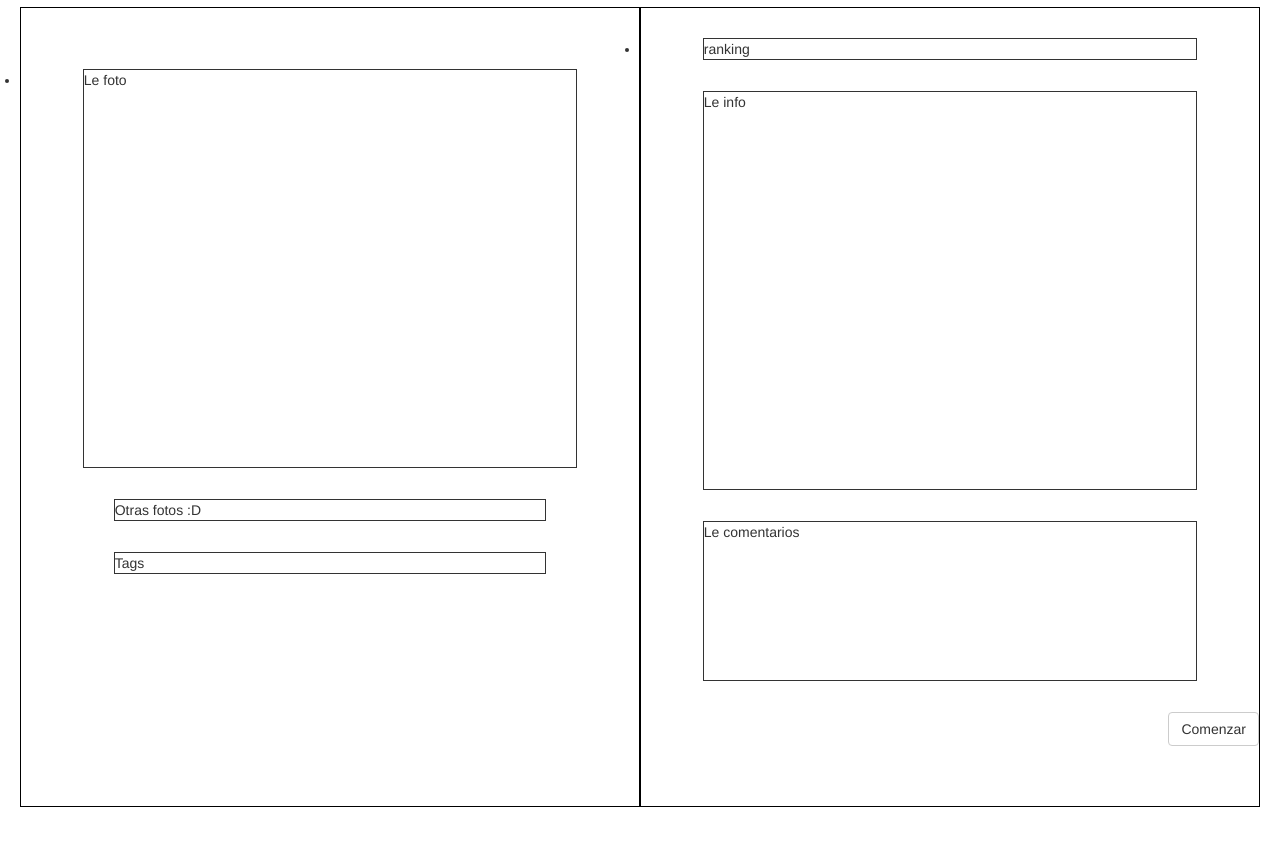
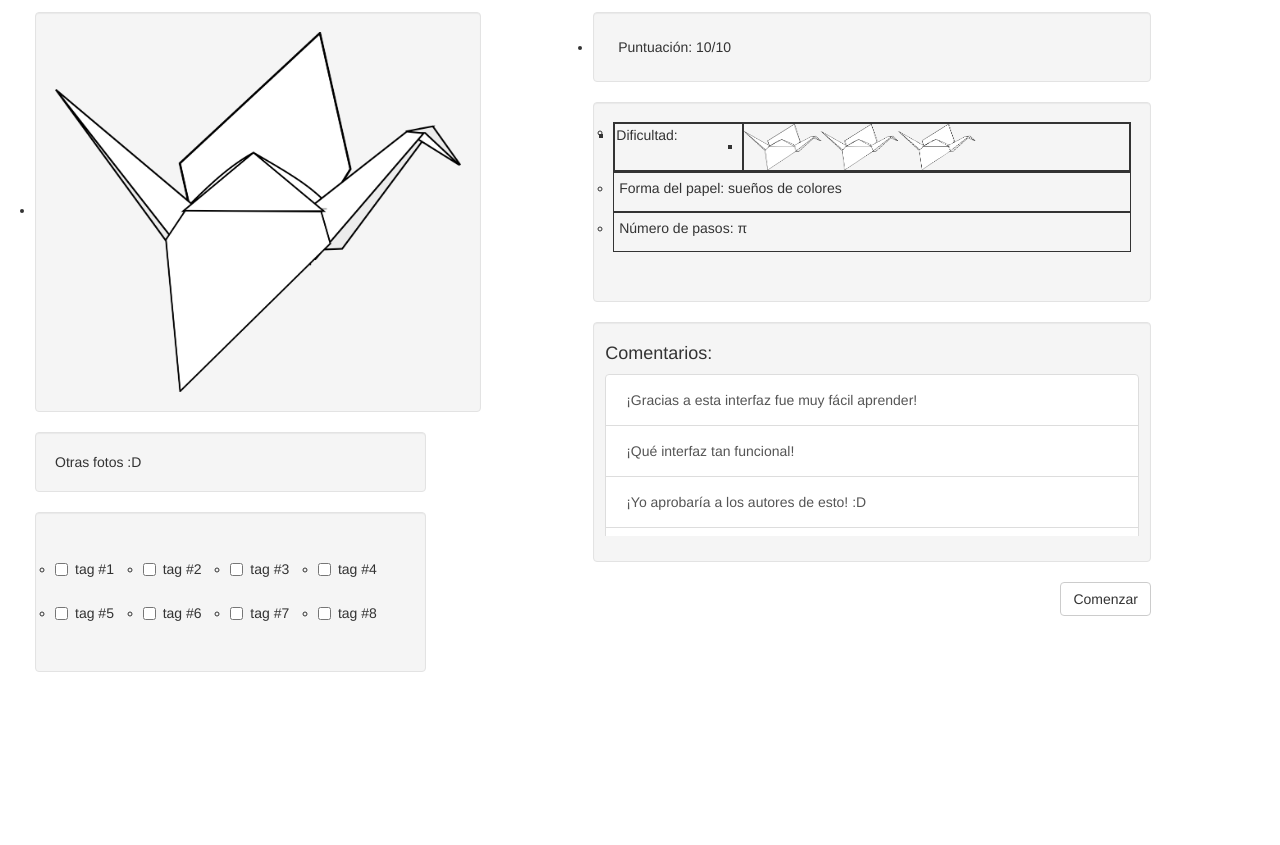
Before and after one commit to LuisMiranda132/interfaces, a plain HTML site: page inicioLeccion.html in a window 1280 px wide. Shown: the part 63-908 px from the top of the page. After the commit the page ends 875 px from the top, so only its background shows below. Drawn offline with Linux system fonts and the light colour scheme.

Commit message:
Página del inicio de la lección

```diff
--- a/inicioLeccion.html
+++ b/inicioLeccion.html
@@ -2,7 +2,13 @@
   <head>
     <meta charset="UTF-8">
     <title>Papelingo - Lección</title>
+    <link href="css/bootstrap.min.css" rel="stylesheet">
     <style type="text/css">
+
+      p {
+      margin: 1% 1% 1% 1%;
+      }
+
       #title {
       margin: 10px 10px 10px 10px;
       width: 90%;
@@ -11,6 +17,7 @@
       #body {
       width: 100%;
       height: 100%;
+      margin: 15px 0px 0px 15px;
       }
 
       #body ul {
@@ -18,11 +25,11 @@
       }
 
       #body ul li {
-      padding:0px 0px 0px 0px;
-      float:left;
-      height:100%;
-      width:50%;
-      border: 1px solid black;
+      padding: 0px 0px 0px 0px;
+      float: left;
+      height: 100%;
+      width: 45%;
+      <!-- border: 1px solid black; -->
       <!-- list-style:none; -->
       <!-- display:block; -->
       <!-- text-align:left; -->
@@ -42,42 +49,75 @@
       #photo {
       width: 80%;
       height: 50%;
-      border: 1px solid;
+      <!-- border: 1px solid; -->
       margin: 10% 10% 5% 10%;
       }
 
       #otherPhotos {
       width: 70%;
-      border: 1px solid;
+      <!-- border: 1px solid; -->
       margin: 0% 15% 5% 15%;
       }
 
       #tags {
       width: 70%;
-      border: 1px solid;
+      height: 20%;
+      <!-- border: 1px solid; -->
       margin: 0% 15% 5% 15%;
       }
 
+      #tags ul.checkbox{
+      height: 10%;
+      padding: 0px 0px 0px 0px;
+      }
+
+      #tags ul.checkbox li{
+      width: 25%;
+      height: auto;
+      margin: 2% 0% 2% 0%;
+      background-color: rgba(0, 0, 0, 0);
+      }
+
       #ranking {
-      border: 1px solid;
+      <!-- border: 1px solid; -->
       margin: 5% 10% 5% 10%;
       }
 
       #information {
-      width: 80%;
-      height: 50%;
+      width: 100%;
+      height: 25%;
+      <!-- border: 1px solid; -->
+      margin: 0% 10% 5% 10%;
+      }
+
+      #information ul {
+      width: 100%;
+      height: 100%;
+      padding: 0% 0% 0% 0%;
+      }
+
+      #information ul li {
+      width: 100%;
+
+      height: 25%;
       border: 1px solid;
+      }
+
+      #commentsBox {
+      width: 100%;
+      height: 30%;
+      padding: 2% 2% 2% 2%;
+      <!-- border: 1px solid; -->
       margin: 0% 10% 5% 10%;
       }
 
       #comments {
-      width: 80%;
-      height: 20%;
-      border: 1px solid;
-      margin: 0% 10% 5% 10%;
+      width: 100%;
+      height: 75%;
+      margin: 0px 0px 0px 0px;
+      overflow-y: scroll;
       }
     </style>
-    <link href="css/bootstrap.min.css" rel="stylesheet">
   </head>
   <body>
     <div id="title">
@@ -87,27 +127,108 @@
 	<ul>
 	  <li>
 	    <div id="left">
-	      <div id ="photo">
-		Le foto
+	      <div id ="photo" class="well">
+		<img src="images/origami_crane-1979px.png" style="width: 100%; height: 100%">
 	      </div>
-	      <div id="otherPhotos">
+	      <div id="otherPhotos" class="well">
 		Otras fotos :D
 	      </div>
-	      <div id="tags">
-		Tags
+	      <div id="tags" class="well">
+<!--------------------------------------------------->
+<ul class="checkbox">
+  <li>
+    <label id="tags" class="checkbox">
+      <input type="checkbox" id="inlineCheckbox1" value="option1"> tag #1
+    </label>
+  </li>
+  <li>
+    <label id="tags" class="checkbox">
+      <input type="checkbox" id="inlineCheckbox1" value="option1"> tag #2
+    </label>
+  </li>
+  <li>
+    <label id="tags" class="checkbox">
+      <input type="checkbox" id="inlineCheckbox1" value="option1"> tag #3
+    </label>
+  </li>
+  <li>
+    <label id="tags" class="checkbox">
+      <input type="checkbox" id="inlineCheckbox1" value="option1"> tag #4
+    </label>
+  </li>
+	    </ul>
+<ul class="checkbox">
+  <li>
+    <label id="tags" class="checkbox">
+      <input type="checkbox" id="inlineCheckbox1" value="option1"> tag #5
+    </label>
+  </li>
+  <li>
+    <label id="tags" class="checkbox">
+      <input type="checkbox" id="inlineCheckbox1" value="option1"> tag #6
+    </label>
+  </li>
+  <li>
+    <label id="tags" class="checkbox">
+      <input type="checkbox" id="inlineCheckbox1" value="option1"> tag #7
+    </label>
+  </li>
+  <li>
+    <label id="tags" class="checkbox">
+      <input type="checkbox" id="inlineCheckbox1" value="option1"> tag #8
+    </label>
+  </li>
+</ul>
+<!---------------------------------------------->
 	      </div>
 	    </div>
 	  </li>
 	  <li>
 	    <div id="right">
-	      <div id="ranking">
-		ranking
+	      <div id="ranking" class="well">
+		<p>Puntuación: 10/10</p>
 	      </div>
-	      <div id="information">
-		Le info
+	      <div id="information" class="well">
+		<ul>
+		  <li style="height: 50px">
+		    <div>
+		      <ul style="width: 100%; height: 100%; padding: 0px">
+			<li style="width: 25%; height: 100%">
+			  <p style="width: auto; height: auto">Dificultad:</p>
+			</li>
+			<li style="width: 75%; height: 100%">
+			  <img src="images/3-5.png" style="width:100%; height:100%">
+			</li>
+		      </ul>
+		    </div>
+		  </li>
+		  <li>
+		    <p>Forma del papel: sueños de colores</p>
+		  </li>
+		  <li>
+		    <p>Número de pasos: π</p>
+		  </li>
+		</ul>
 	      </div>
-	      <div id="comments">
-		Le comentarios
+	      <div id="commentsBox" class="well">
+		<h4>Comentarios:</h4>
+		<div id="comments" class="list-group">
+		  <a href="#" class="list-group-item">
+		    <p>¡Gracias a esta interfaz fue muy fácil aprender!</p>
+		  </a>
+		  <a href="#" class="list-group-item">
+		    <p>¡Qué interfaz tan funcional!</p>
+		  </a>
+		  <a href="#" class="list-group-item">
+		    <p>¡Yo aprobaría a los autores de esto! :D</p>
+		  </a>
+		  <a href="#" class="list-group-item">
+		    <p>Antes tenía dolor de estómago, pero gracias a la medicina sistémica mi vida es mucho mejor</p>
+		  </a>
+		  <a href="#" class="list-group-item">
+		    <p>Instructions weren't clear enough. Got my dick caught in a fan</p>
+		  </a>
+		</div>
 	      </div>
 	      <button type="button" class="btn btn-default pull-right">Comenzar</button>
 	    </div>
```
Also changed, not shown: busqueda.html (deleted, +0 -179 lines).
